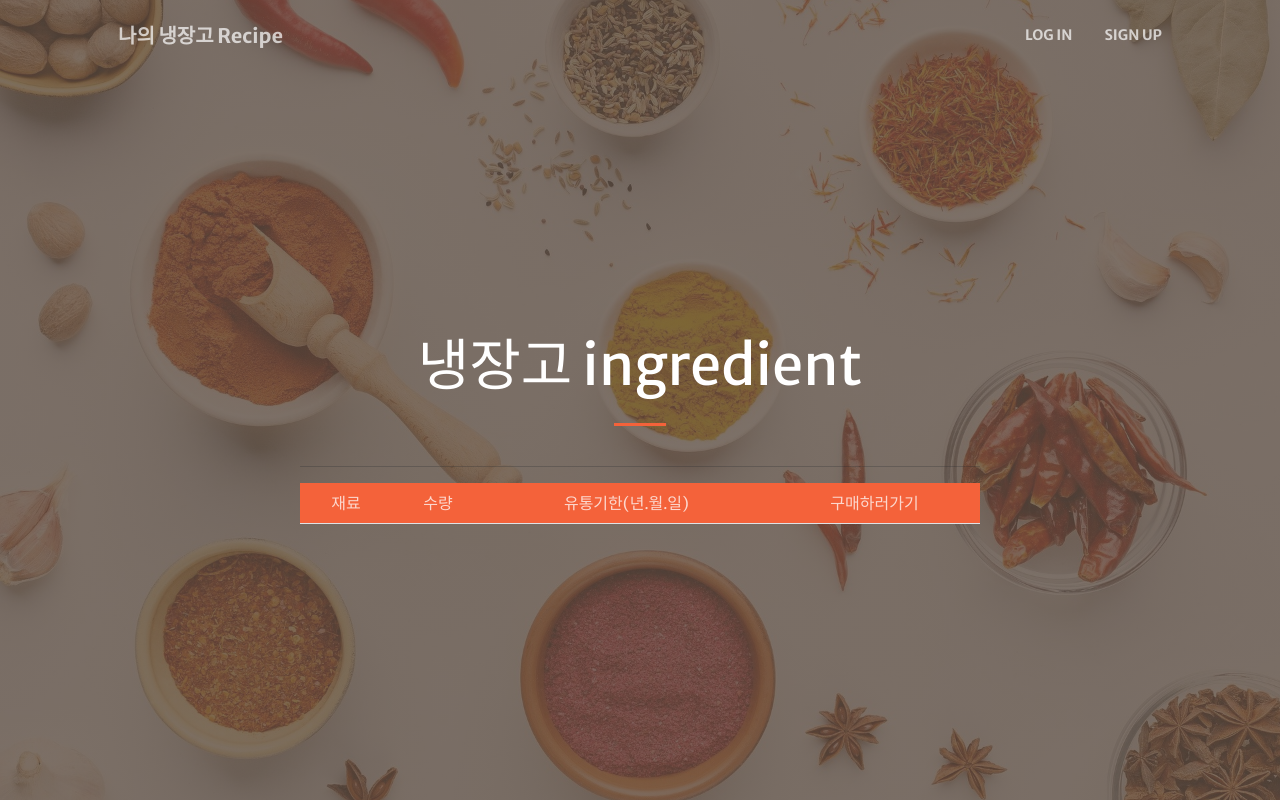
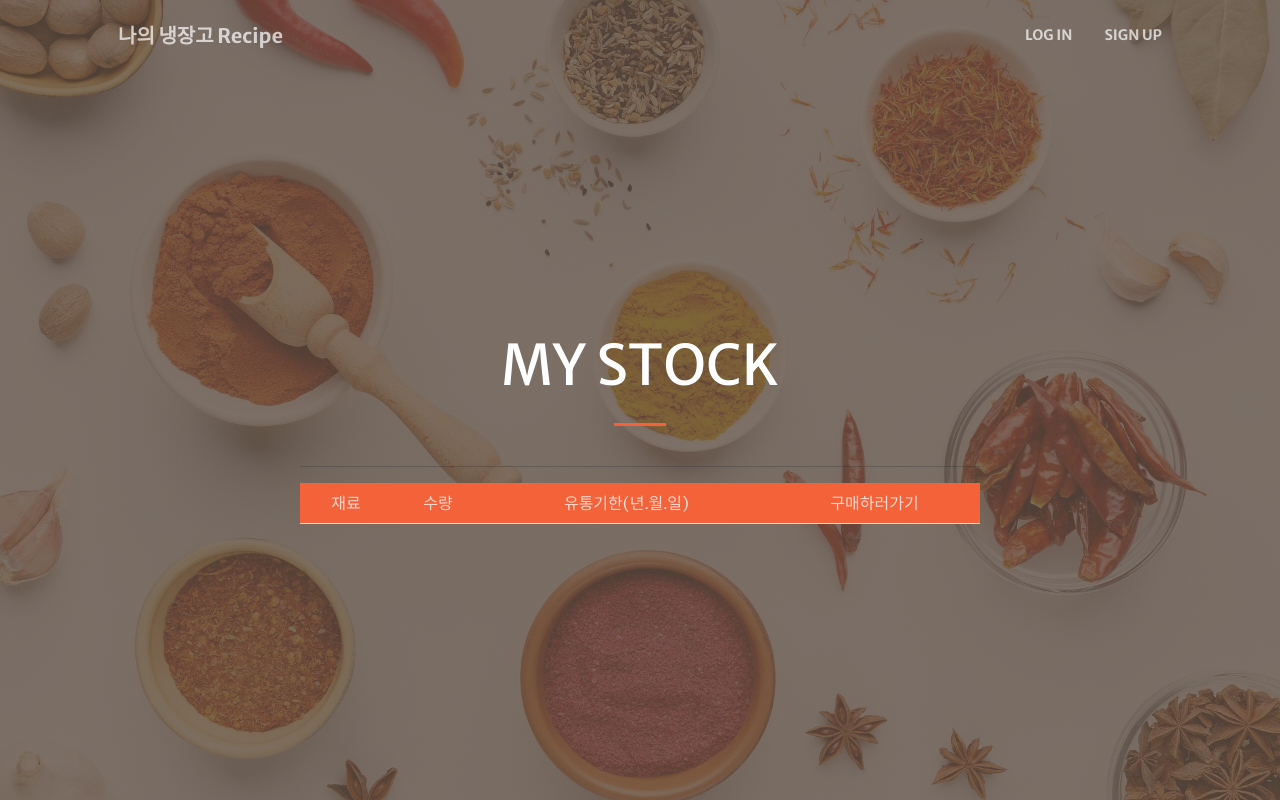
Before and after one commit to suminnnnnnn/recipe, a Django app: page /stock/stock/ in a window 1280 px wide. Run offline with Django 3.2, Linux system fonts and the light colour scheme; data that the repository does not hold is empty; some libraries are stand-ins or nearby versions.

Commit message:
MY STOCK 이름 변경

```diff
--- a/stockapp/templates/stockapp/stock.html
+++ b/stockapp/templates/stockapp/stock.html
@@ -46,13 +46,13 @@
             <div class="container px-4 px-lg-5 h-100">
                 <div class="row gx-4 gx-lg-5 h-100 align-items-center justify-content-center text-center">
                     <div class="col-lg-8 align-self-end">
-                        <h1 class="text-white font-weight-bold">냉장고 ingredient</h1>
+                        <h1 class="text-white font-weight-bold">MY STOCK</h1>
                         <hr class="divider" />
                     </div>
                     <div class="col-lg-8 align-self-baseline">
                         <h3>{% csrf_token %}</h3>
                         <hr>
-                        <table class="table table-striped">
+                        <table class="table table-striped" borde-radius="30px">
                             <thead>
                                 <tr>
                                     <td class="col-lg bg-primary text-white-75">재료</td>
```
